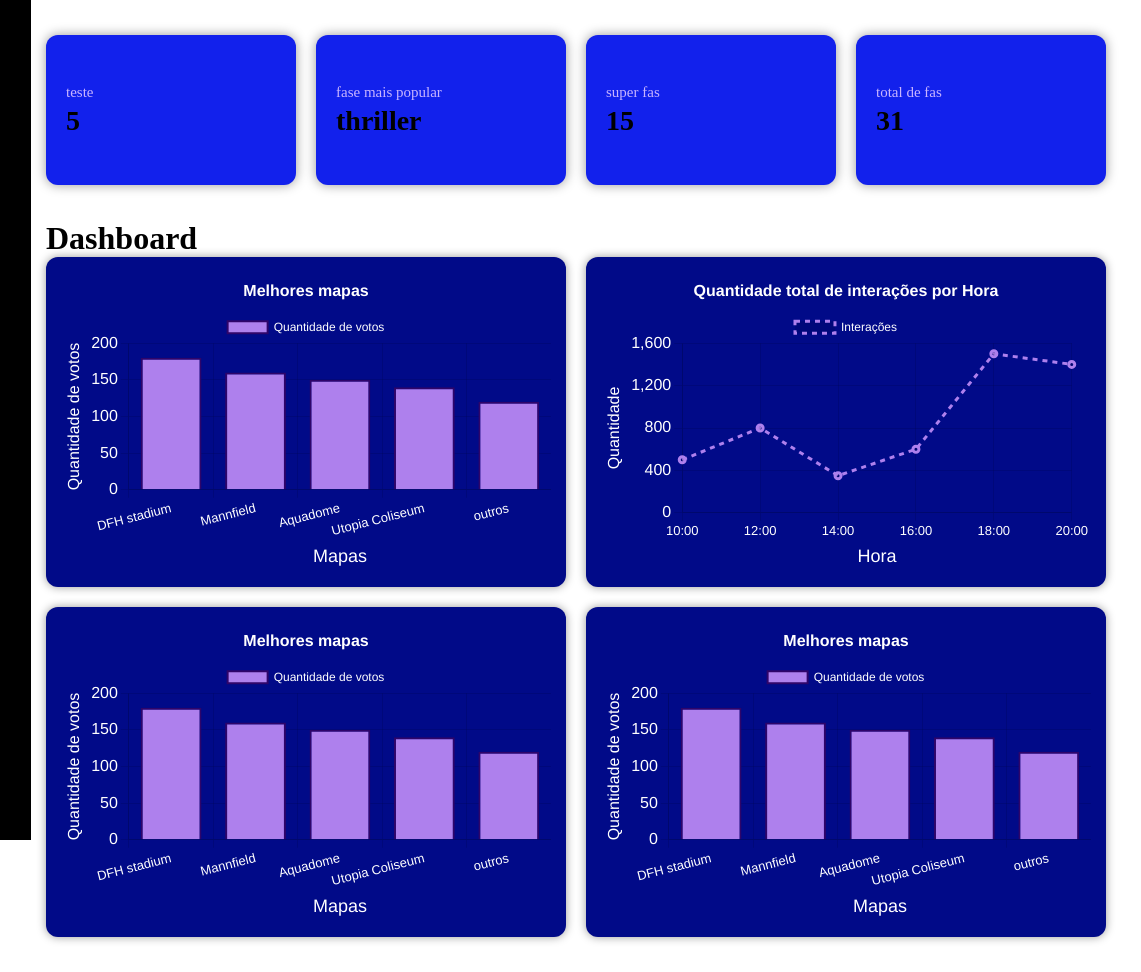
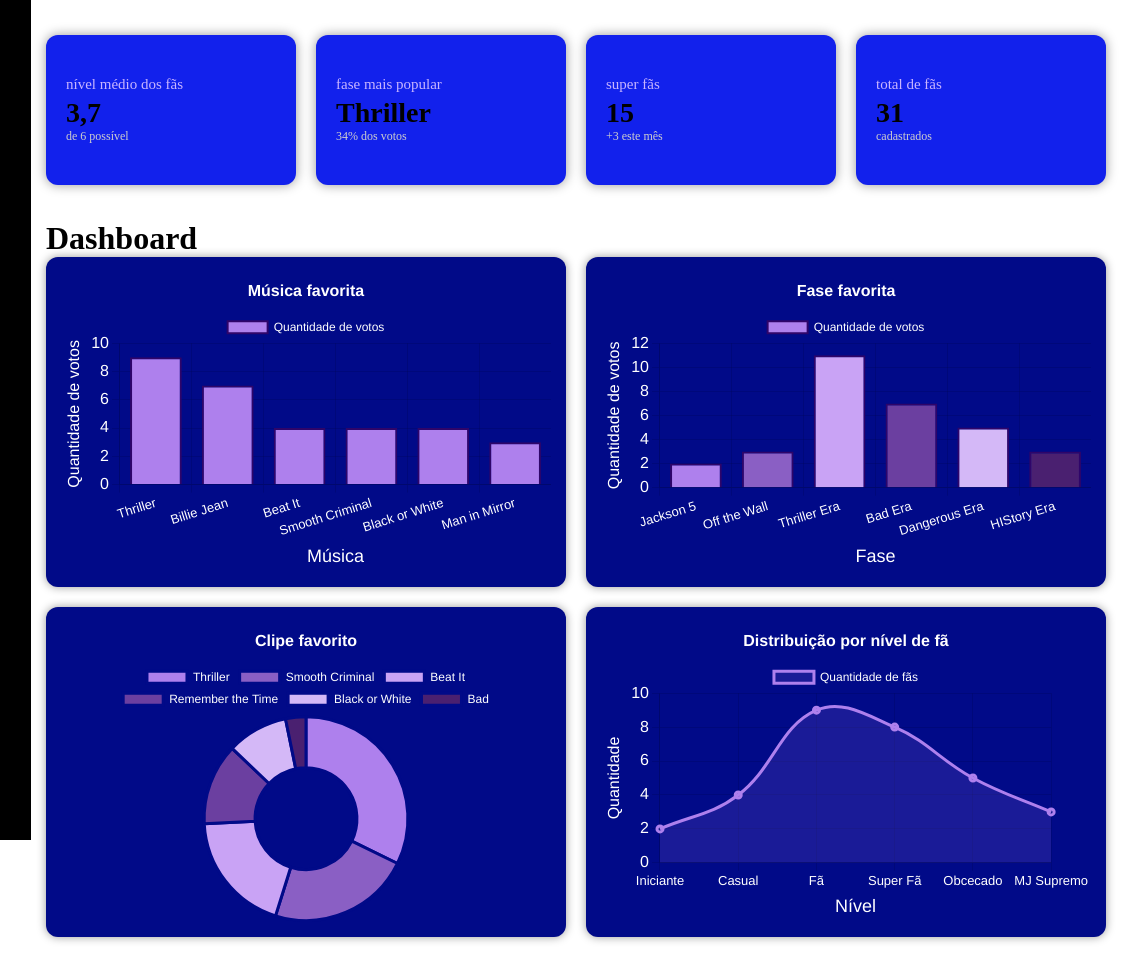
Before and after one commit to gui-perez/projeto-individual, a website: page public/dash.html in a window 1280 px wide. Shown: the full height of the page, 139-1280 px from the left. Drawn offline with nearby package versions, Linux system fonts and the light colour scheme; files whose address does not match are found by name.

Commit message:
colocando os dados mocados na dash

```diff
--- a/public/dash.html
+++ b/public/dash.html
@@ -30,81 +30,65 @@
      <div class="dashboard">
 
         <div class="container-kpi">
-
             <div class="kpi">
                 <div>
-                    <strong>teste</strong>
-                    <span>5</span>
-                    <div class="kpi-ancoragem">
-                        <strong></strong>
-                    </div>
+                    <strong>nível médio dos fãs</strong>
+                    <span>3,7</span>
+                    <div class="kpi-ancoragem"><strong>de 6 possível</strong></div>
                 </div>
             </div>
-
             <div class="kpi">
                 <div>
-                    <strong>fase mais popular </strong>
-                    <span>thriller</span>
-                     <div class="kpi-ancoragem">
-                        <strong></strong>
-                    </div>
+                    <strong>fase mais popular</strong>
+                    <span>Thriller</span>
+                    <div class="kpi-ancoragem"><strong>34% dos votos</strong></div>
                 </div>
             </div>
-
             <div class="kpi">
                 <div>
-                    <strong>super fas</strong>
+                    <strong>super fãs</strong>
                     <span>15</span>
-                     <div class="kpi-ancoragem">
-                        <strong></strong>
-                    </div>
+                    <div class="kpi-ancoragem"><strong>+3 este mês</strong></div>
                 </div>
             </div>
-
             <div class="kpi">
                 <div>
-                    <strong>total de fas</strong>
+                    <strong>total de fãs</strong>
                     <span>31</span>
-                     <div class="kpi-ancoragem">
-                        <strong></strong>
-                    </div>
+                    <div class="kpi-ancoragem"><strong>cadastrados</strong></div>
                 </div>
             </div>
-
         </div>
 
         <h1>Dashboard</h1>
 
         <div class="container-graficos">
             <div class="grafico">
-                <canvas id="graficoTempoRetencao"></canvas>
+                <canvas id="graficoMusica"></canvas>
             </div>
             <div class="grafico">
-                <canvas id="graficoInteracoesHora"></canvas>
+                <canvas id="graficoFase"></canvas>
             </div>
             <div class="grafico">
-                <canvas id="graficoteste1"></canvas>
+                <canvas id="graficoClipe"></canvas>
             </div>
             <div class="grafico">
-                <canvas id="graficoteste2"></canvas>
+                <canvas id="graficoNivelFa"></canvas>
             </div>
         </div>
 
     </div>
 
     <script>
+        const graficoMusica = document.getElementById('graficoMusica');
 
-
-
-const graficoTempoRetencao = document.getElementById('graficoTempoRetencao');
-
-new Chart(graficoTempoRetencao, {
+new Chart(graficoMusica, {
     type: 'bar',
     data: {
-        labels: ['DFH stadium', 'Mannfield', 'Aquadome', 'Utopia Coliseum', 'outros'],
+        labels: ['Thriller', 'Billie Jean', 'Beat It', 'Smooth Criminal', 'Black or White', 'Man in Mirror'],
         datasets: [{
             label: 'Quantidade de votos',
-            data: [180, 160, 150, 140, 120, 100],
+            data: [9, 7, 4, 4, 4, 3],
             backgroundColor: '#ae80ed',
             borderColor: '#2F0569',
             borderWidth: 2
@@ -116,25 +100,25 @@ new Chart(graficoTempoRetencao, {
         plugins: {
             title: {
                 display: true,
-                text: 'Melhores mapas',
+                text: 'Música favorita',
                 color: '#ffffff',
                 font: { size: 16 }
             },
             legend: {
-                labels: { color: "#ffffff" }
+                labels: { color: '#ffffff' }
             }
         },
         scales: {
             x: {
                 title: {
-                    font: { size: 18 },
                     display: true,
-                    text: 'Mapas',
-                    color: '#ffffff'
+                    text: 'Música',
+                    color: '#ffffff',
+                    font: { size: 18 }
                 },
                 ticks: {
-                    font: { size: 13 },
-                    color: "#ffffff"
+                    color: '#ffffff',
+                    font: { size: 13 }
                 }
             },
             y: {
@@ -146,42 +130,144 @@ new Chart(graficoTempoRetencao, {
                 },
                 beginAtZero: true,
                 ticks: {
-                    font: { size: 16 },
-                    color: "#ffffff"
+                    color: '#ffffff',
+                    font: { size: 16 }
                 }
             }
         }
     }
 });
 
-const graficoInteracoesHora = document.getElementById('graficoInteracoesHora');
+const graficoFase = document.getElementById('graficoFase');
 
-new Chart(graficoInteracoesHora, {
-    type: 'line',
+new Chart(graficoFase, {
+    type: 'bar',
     data: {
-        labels: ['10:00', '12:00', '14:00', '16:00', '18:00', '20:00'],
+        labels: ['Jackson 5', 'Off the Wall', 'Thriller Era', 'Bad Era', 'Dangerous Era', 'HIStory Era'],
         datasets: [{
-            label: 'Interações',
-            data: [500, 800, 350, 600, 1500, 1400],
-            borderColor: '#ae80ed',
-            borderDash: [5, 5],
+            label: 'Quantidade de votos',
+            data: [2, 3, 11, 7, 5, 3],
+            backgroundColor: ['#ae80ed', '#8a5fc4', '#c9a3f5', '#6b3fa0', '#d4b8f7', '#4a2070'],
+            borderColor: '#2F0569',
+            borderWidth: 2
+        }]
+    },
+    options: {
+        responsive: true,
+        maintainAspectRatio: false,
+        plugins: {
+            title: {
+                display: true,
+                text: 'Fase favorita',
+                color: '#ffffff',
+                font: { size: 16 }
+            },
+            legend: {
+                labels: { color: '#ffffff' }
+            }
+        },
+        scales: {
+            x: {
+                title: {
+                    display: true,
+                    text: 'Fase',
+                    color: '#ffffff',
+                    font: { size: 18 }
+                },
+                ticks: {
+                    color: '#ffffff',
+                    font: { size: 13 }
+                }
+            },
+            y: {
+                title: {
+                    display: true,
+                    text: 'Quantidade de votos',
+                    color: '#ffffff',
+                    font: { size: 16 }
+                },
+                beginAtZero: true,
+                ticks: {
+                    color: '#ffffff',
+                    font: { size: 16 }
+                }
+            }
+        }
+    }
+});
+
+const graficoClipe = document.getElementById('graficoClipe');
+
+new Chart(graficoClipe, {
+    type: 'doughnut',
+    data: {
+        labels: ['Thriller', 'Smooth Criminal', 'Beat It', 'Remember the Time', 'Black or White', 'Bad'],
+        datasets: [{
+            label: 'Quantidade de votos',
+            data: [10, 7, 6, 4, 3, 1],
+            backgroundColor: ['#ae80ed', '#8a5fc4', '#c9a3f5', '#6b3fa0', '#d4b8f7', '#4a2070'],
+            borderColor: '#010a88',
             borderWidth: 3
         }]
     },
     options: {
         responsive: true,
         maintainAspectRatio: false,
+        plugins: {
+            title: {
+                display: true,
+                text: 'Clipe favorito',
+                color: '#ffffff',
+                font: { size: 16 }
+            },
+            legend: {
+                labels: { color: '#ffffff' }
+            }
+        }
+    }
+});
+
+const graficoNivelFa = document.getElementById('graficoNivelFa');
+
+new Chart(graficoNivelFa, {
+    type: 'line',
+    data: {
+        labels: ['Iniciante', 'Casual', 'Fã', 'Super Fã', 'Obcecado', 'MJ Supremo'],
+        datasets: [{
+            label: 'Quantidade de fãs',
+            data: [2, 4, 9, 8, 5, 3],
+            borderColor: '#ae80ed',
+            borderWidth: 3,
+            backgroundColor: 'rgba(174, 128, 237, 0.15)',
+            fill: true,
+            tension: 0.4
+        }]
+    },
+    options: {
+        responsive: true,
+        maintainAspectRatio: false,
+        plugins: {
+            title: {
+                display: true,
+                text: 'Distribuição por nível de fã',
+                color: '#ffffff',
+                font: { size: 16 }
+            },
+            legend: {
+                labels: { color: '#ffffff' }
+            }
+        },
         scales: {
             x: {
+                title: {
+                    display: true,
+                    text: 'Nível',
+                    color: '#ffffff',
+                    font: { size: 18 }
+                },
                 ticks: {
-                    font: { size: 13 },
-                    color: "#ffffff"
-                },
-                title: {
-                    font: { size: 18 },
-                    text: "Hora",
-                    display: true,
-                    color: "#fff"
+                    color: '#ffffff',
+                    font: { size: 13 }
                 }
             },
             y: {
@@ -193,139 +279,12 @@ new Chart(graficoInteracoesHora, {
                 },
                 beginAtZero: true,
                 ticks: {
-                    font: { size: 16 },
-                    color: "#ffffff"
-                }
-            }
-        },
-        plugins: {
-            title: {
-                display: true,
-                text: 'Quantidade total de interações por Hora',
-                color: '#ffffff',
-                font: { size: 16 }
-            },
-            legend: {
-                labels: { color: "#ffffff" }
-            }
-        }
-    }
-});
-
-const graficoteste1 = document.getElementById('graficoteste1');
-
-new Chart(graficoteste1, {
-    type: 'bar',
-    data: {
-        labels: ['DFH stadium', 'Mannfield', 'Aquadome', 'Utopia Coliseum', 'outros'],
-        datasets: [{
-            label: 'Quantidade de votos',
-            data: [180, 160, 150, 140, 120, 100],
-            backgroundColor: '#ae80ed',
-            borderColor: '#2F0569',
-            borderWidth: 2
-        }]
-    },
-    options: {
-        responsive: true,
-        maintainAspectRatio: false,
-        plugins: {
-            title: {
-                display: true,
-                text: 'Melhores mapas',
-                color: '#ffffff',
-                font: { size: 16 }
-            },
-            legend: {
-                labels: { color: "#ffffff" }
-            }
-        },
-        scales: {
-            x: {
-                title: {
-                    font: { size: 18 },
-                    display: true,
-                    text: 'Mapas',
-                    color: '#ffffff'
-                },
-                ticks: {
-                    font: { size: 13 },
-                    color: "#ffffff"
-                }
-            },
-            y: {
-                title: {
-                    display: true,
-                    text: 'Quantidade de votos',
                     color: '#ffffff',
                     font: { size: 16 }
-                },
-                beginAtZero: true,
-                ticks: {
-                    font: { size: 16 },
-                    color: "#ffffff"
                 }
             }
         }
     }
 });
 
-const graficoteste2 = document.getElementById('graficoteste2');
-
-new Chart(graficoteste2, {
-    type: 'bar',
-    data: {
-        labels: ['DFH stadium', 'Mannfield', 'Aquadome', 'Utopia Coliseum', 'outros'],
-        datasets: [{
-            label: 'Quantidade de votos',
-            data: [180, 160, 150, 140, 120, 100],
-            backgroundColor: '#ae80ed',
-            borderColor: '#2F0569',
-            borderWidth: 2
-        }]
-    },
-    options: {
-        responsive: true,
-        maintainAspectRatio: false,
-        plugins: {
-            title: {
-                display: true,
-                text: 'Melhores mapas',
-                color: '#ffffff',
-                font: { size: 16 }
-            },
-            legend: {
-                labels: { color: "#ffffff" }
-            }
-        },
-        scales: {
-            x: {
-                title: {
-                    font: { size: 18 },
-                    display: true,
-                    text: 'Mapas',
-                    color: '#ffffff'
-                },
-                ticks: {
-                    font: { size: 13 },
-                    color: "#ffffff"
-                }
-            },
-            y: {
-                title: {
-                    display: true,
-                    text: 'Quantidade de votos',
-                    color: '#ffffff',
-                    font: { size: 16 }
-                },
-                beginAtZero: true,
-                ticks: {
-                    font: { size: 16 },
-                    color: "#ffffff"
-                }
-            }
-        }
-    }
-});
-
-</script>
+    </script>
```
